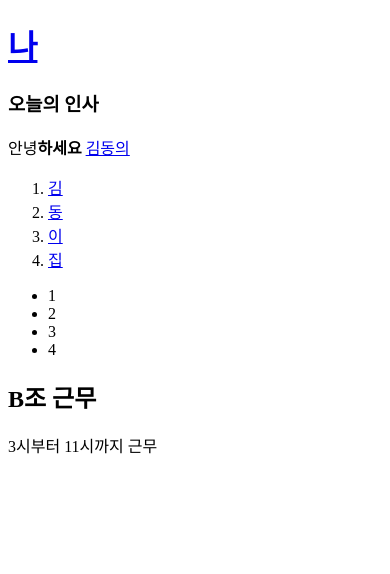
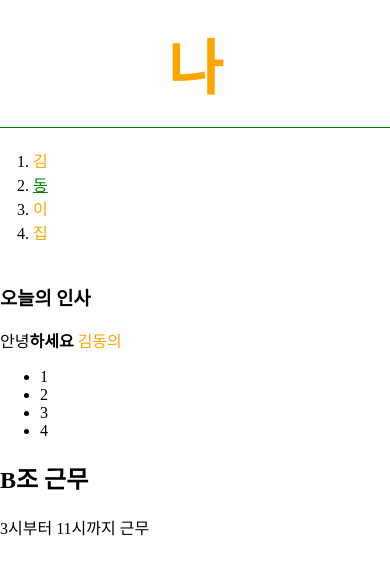
Before and after one commit to KIMDONGEUI/-, a plain HTML site: page rla.html in a window 390 px wide. Drawn offline with Linux system fonts and the light colour scheme.

Commit message:
Add files via upload

```diff
--- a/rla.html
+++ b/rla.html
@@ -3,20 +3,60 @@
 <head>
 <title>오늘 </title>
 <meta charset="utf-8">
+<style>
+body{
+  margin:0;
+}
+a{
+  color:orange;
+  text-decoration:  none;
+}
+h1{
+  font-size:60px;
+  text-align:center;
+  border-bottom:1px solid green;
+  margin:0;
+  padding:20px;
+
+}
+ ol{
+  border-right:1px solid black;
+  width:150px;
+  margin:0;
+ padding:20px;
+ padding-left: 33px;
+}
+#grid{
+  display:grid;
+  grid-template-columns: 1fr 1fr;
+}
+#article{
+  padding-left: :25px;
+}
+@media(max-width:800px){
+  #grid{
+    display:block;
+  }
+  ol{
+    border-right:none;
+  }
+}
+</style>
 </head>
 <body>
 <h1><a href="main.html"> 나 </a></h1>
-
-<h3>오늘의 인사</h3>
-
-안녕<strong>하세요</strong>
-<a href="https://www.naver.com/" target=_blank" title="인생"> 김동의 </a>
+<div id="grid">
 <ol>
 <li> <a href="rla.html">김</a> </li>
-<li> <a href="ehd.html">동</a> </li>
+<li> <a href="ehd.html" style="color:green; text-decoration:underline">동</a> </li>
 <li> <a href="dl.html">이 </a> </li>
 <li> <a href="home.html">집</a> </li>
 </ol>
+<h3>오늘의 인사</h3>
+
+<div id="article">안녕<strong>하세요</strong>
+<a href="https://www.naver.com/" target=_blank title="인생"> 김동의 </a></div>
+</div>
 <ul>
 <li> 1 </li>
 <li> 2 </li>
```
Also changed, not shown: 1.html (added, +10 -0 lines), bari.html (+17 -15 lines), grid.html (added, +21 -0 lines), mediaquery.html (added, +22 -0 lines).
